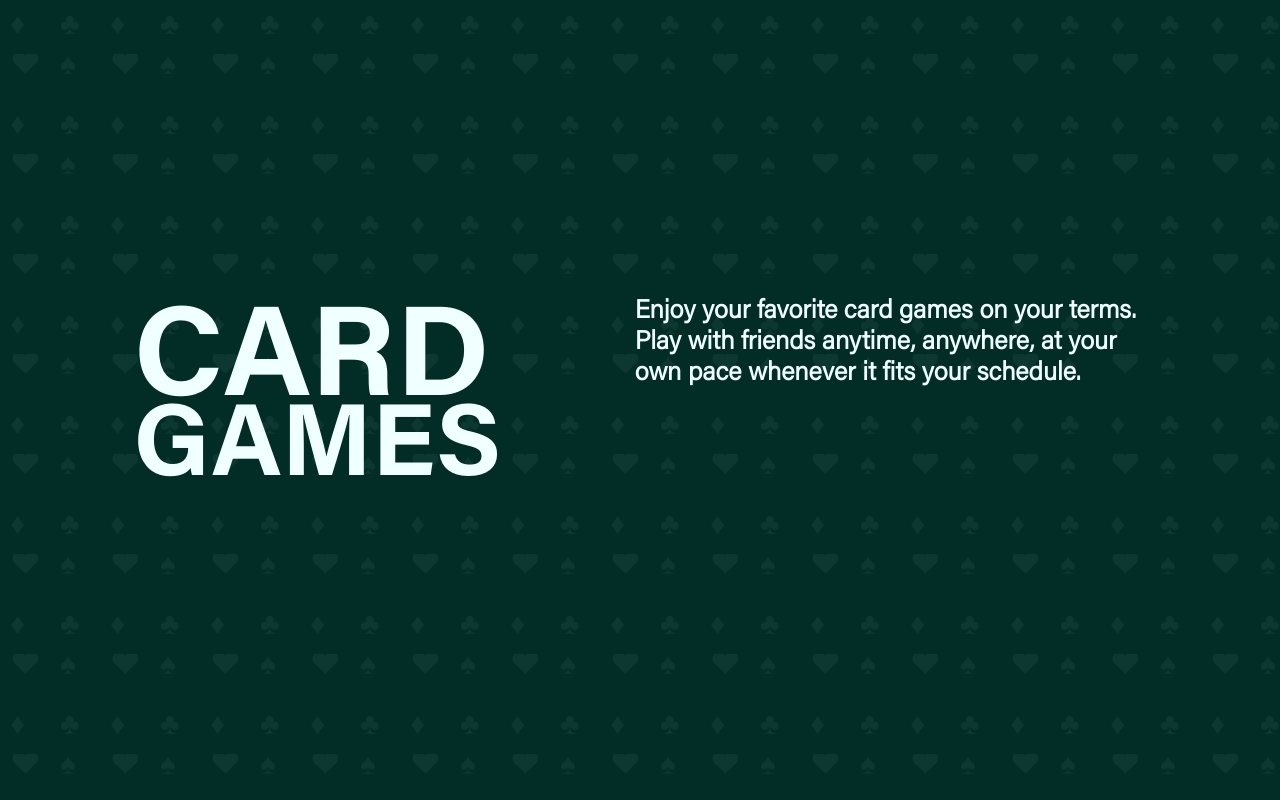
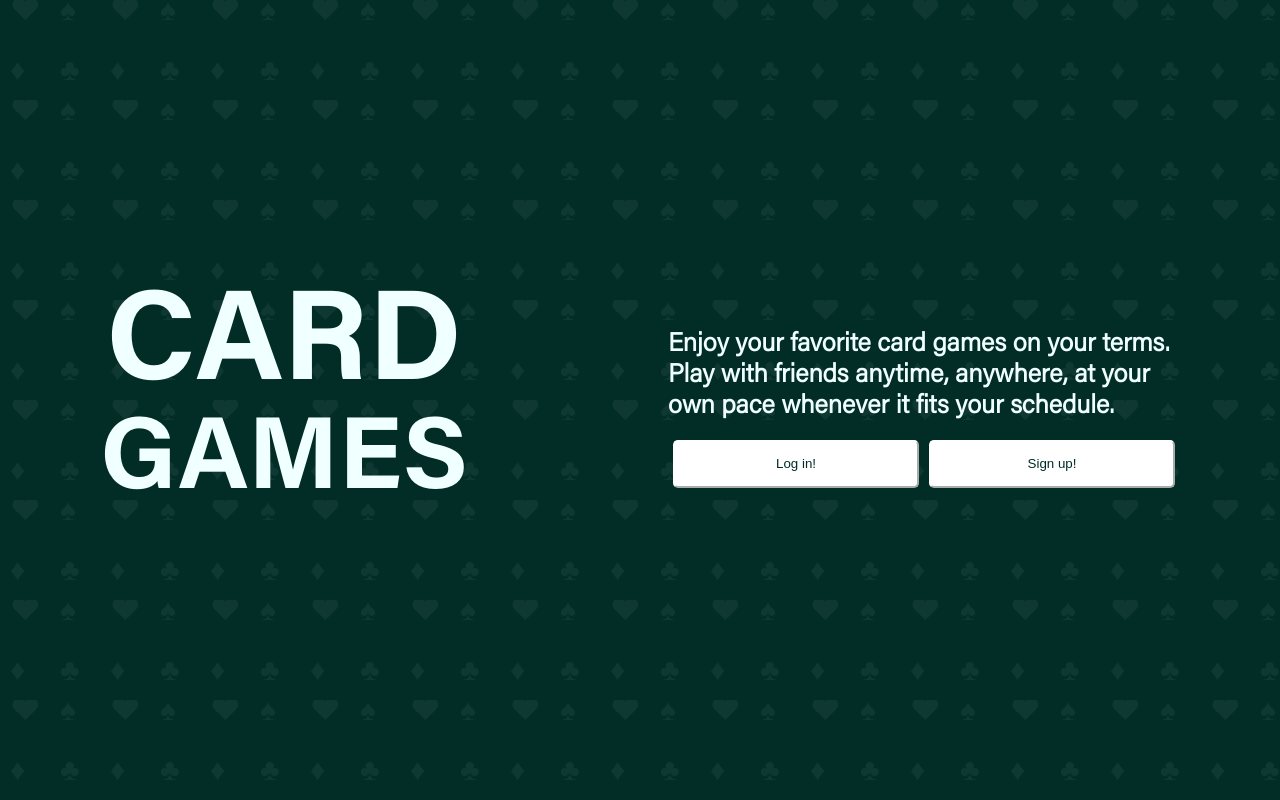
Before and after one commit to Shak-codes/Cards-Frontend, a React (Create React App) app: page / in a window 1280 px wide. Built offline with nearby package versions, Linux system fonts and the light colour scheme; no server answers.

Commit message:
Adds button component. Adds buttons to landing page

```diff
--- a/package.json
+++ b/package.json
@@ -11,11 +11,13 @@
     "@types/react": "^18.3.7",
     "@types/react-dom": "^18.3.0",
     "@types/react-router-dom": "^5.3.3",
+    "@types/styled-components": "^5.1.34",
     "react": "^18.3.1",
     "react-dom": "^18.3.1",
     "react-router-dom": "^6.27.0",
     "react-scripts": "5.0.1",
     "socket.io-client": "^4.7.5",
+    "styled-components": "^6.1.13",
     "typescript": "^4.9.5",
     "uuid": "^10.0.0",
     "web-vitals": "^2.1.4"
--- a/src/components/Button/Button.tsx
+++ b/src/components/Button/Button.tsx
@@ -1,18 +1,33 @@
 import React from 'react';
 import './styles.css';
 
-// Define the types for the props
-interface ButtonProps {
-  onClick: (e: React.MouseEvent<HTMLButtonElement>) => void;
-  label: string;            // The label text
-}
+type ButtonProps = {
+  text: string;
+  onClick?: () => void;
+};
 
-const Button: React.FC<ButtonProps> = ({ onClick, label }) => {
+// const StyledButton = styled.button<ButtonProps>`
+//   border-radius: ${({ borderRadius }) => borderRadius || '4px'};
+//   border: 2px solid ${({ outlineColor }) => outlineColor || '#000'};
+//   color: ${({ textColor }) => textColor || '#000'};
+//   background-color: ${({ backgroundColor }) => backgroundColor || '#fff'};
+//   padding: 10px 20px;
+//   cursor: pointer;
+//   transition: background-color 0.3s ease, color 0.3s ease;
+
+//   &:hover {
+//     background-color: ${({ hoverBackgroundColor }) => hoverBackgroundColor || '#fff'};
+//     color: ${({ hoverTextColor }) => hoverTextColor || '#000'};
+//   }
+// `;
+
+const Button: React.FC<ButtonProps> = ({
+  text,
+  onClick,
+}) => {
   return (
-    <button className='button' onClick={onClick}>
-          <p className='button-label'>
-            {label}
-          </p>
+    <button onClick={onClick} className='button'>
+      {text}
     </button>
   );
 };
--- a/src/components/Button/styles.css
+++ b/src/components/Button/styles.css
@@ -1,25 +1,19 @@
 .button {
-  display: flex;
   justify-content: center; /* Centers content horizontally */
   align-items: center;
-  height: 5%;
+  color: #012d26;
+  background-color: #fff;
+  height: 48px;
   width: 100%;
-  border: 0px;
+  border-color: #fff;
   border-radius: 5px;
-  background-color: #00c093;
   transition: 0.5s ease-in-out;
-  margin-bottom: 3%;
+  z-index: 1;
+  margin: 0 5px 0 5px;
 }
 
 .button:hover {
   transition: 0.5s ease-in-out;
-  background-color: #009975;
+  color: #fff;
+  background-color: #012d26;
 }
-
-.button-label {
-  color: #fff;
-  vertical-align: middle;
-  font-size: 16px;
-  font-weight: 600;
-  transition: 0.5s ease-in-out;
-}
--- a/src/pages/Landing/Landing.tsx
+++ b/src/pages/Landing/Landing.tsx
@@ -1,6 +1,7 @@
 import React from 'react';
 import './styles.css';
 import { ReactComponent as BGPattern } from '../../assets/background/animatedbackground.svg';
+import Button from '../../components/Button/Button';
 
 const Landing: React.FC = () => {
   return (
@@ -9,11 +10,21 @@ const Landing: React.FC = () => {
       </BGPattern>
       <div className='header'>
         <div className='title'>
-          <h1 className="title1">CARD</h1>
-          <h1 className="title2">GAMES</h1>
+          <p className="title1">CARD</p>
+          <p className="title2">GAMES</p>
         </div>
         <div className='tagline'>
           <h1 className="desc">Enjoy your favorite card games on your terms. Play with friends anytime, anywhere, at your own pace whenever it fits your schedule.</h1>
+          <div className='auth'>
+            <Button
+              text='Log in!'
+              onClick={() => alert('Button clicked!')}
+            />
+            <Button
+              text='Sign up!'
+              onClick={() => alert('Button clicked!')}
+            />
+          </div>
         </div>
       </div>
     </div>
--- a/src/pages/Landing/styles.css
+++ b/src/pages/Landing/styles.css
@@ -1,3 +1,7 @@
+* {
+  z-index: 1;
+}
+
 .container {
     width: 100vw;
     height: 100vh;
@@ -8,37 +12,42 @@
 
 .bg {
     position: absolute;
+    z-index: -1;
 }
 
 .header {
     display: flex;
     flex-direction: row;
-    justify-content: space-evenly;
+    justify-content: space-around;
+    align-items: center;
 }
 
 .title {
+    height: 100%;
     display: flex;
     flex-direction: column;
     justify-content: center;
+    align-items: center;
 }
 
 .title1, .title2 {
-    margin: 0;
     color: azure;
     font-family: 'AcuminBold', sans-serif;
+    line-height: 1;
+    margin: 0;
 }
 
 .title1 {
+
     font-size: clamp(20px, 10vw, 200px);
 }
 
 .title2 {
     font-size: clamp(20px, 8vw, 180px);
-    margin-top: -4vw;
 }
 
 .tagline {
-    margin-top: -1vh;
+    flex-direction: column;
     display: flex;
     justify-content: flex-start;
     width: 40%;
@@ -50,15 +59,10 @@
     font-size: clamp(10px, 2vw, 100px);
 }
 
-.animated-rect {
-animation: translatePattern 90s linear infinite;
+.auth {
+    display: flex;
+    flex-direction: row;
+    width: 100%;
+    height: 70%;
+    z-index: 1;
 }
-
-@keyframes translatePattern {
-    0% {
-        transform: translateY(0);
-    }
-    100% {
-        transform: translateY(-300%);
-    }
-}
```
Also changed, not shown: src/assets/background/animatedbackground.svg, 1 other file (tests, documents, lock files or other folders).
